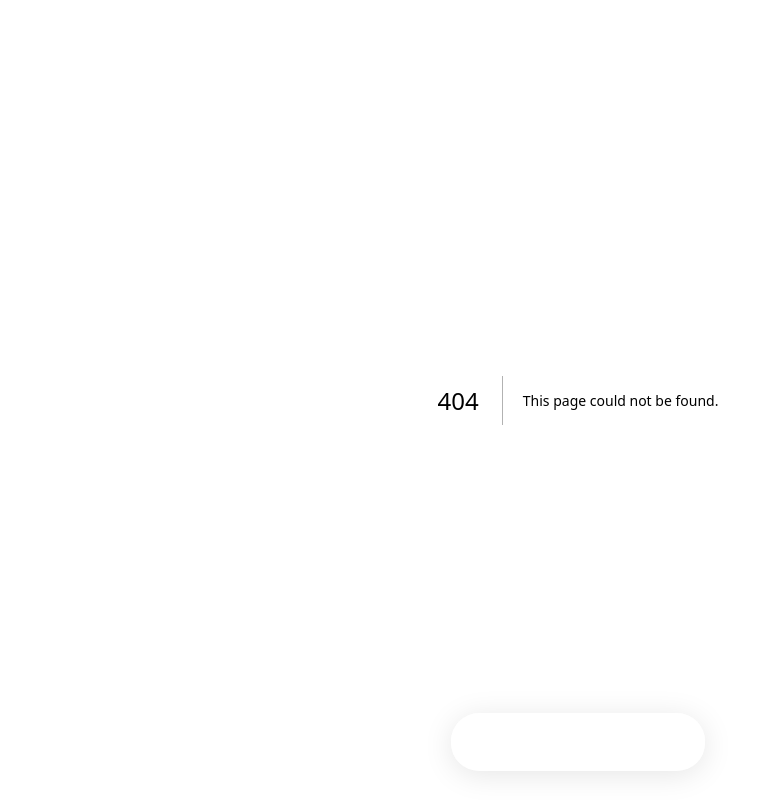
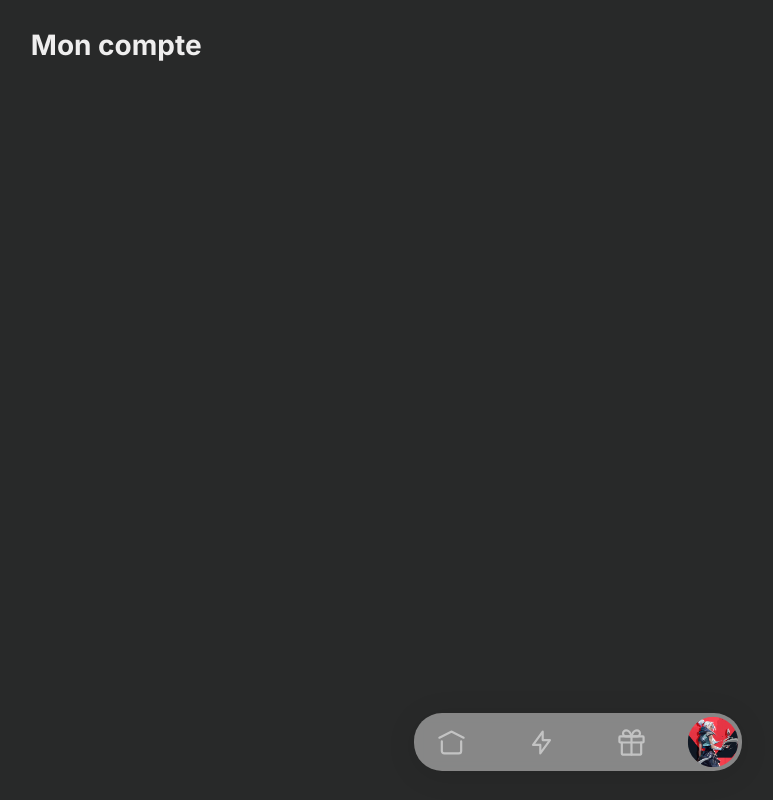
Before and after one commit to JaxV9/playimpact, a Next.js app: page /account in a window 1280 px wide. Before the commit this address had no page. Shown: the whole page, without its empty margins (62-835 px from the left). Built offline with nearby package versions, Linux system fonts and the light colour scheme.

Commit message:
feat: account page

```diff
--- /dev/null
+++ b/src/app/account/page.tsx
@@ -0,0 +1,15 @@
+import { Title } from "@/components/ui/title/title"
+
+
+const Account = () => {
+
+    return (
+        <>
+            <div className="accountContainer">
+                <Title titleProps={"Mon compte"} />
+            </div>
+        </>
+    )
+}
+
+export default Account
--- /dev/null
+++ b/src/app/account/style.css
@@ -0,0 +1,6 @@
+.accountContainer {
+    width: 90%;
+    margin-left: auto;
+    margin-right: auto;
+    margin-top: 28px;
+}
--- a/src/app/globals.css
+++ b/src/app/globals.css
@@ -2,6 +2,7 @@
 /* @import url('./login/style.css'); */
 @import url('./challenges/style.css');
 @import url('./rewards/style.css');
+@import url('./account/style.css');
 
 
 /* components */
--- a/src/components/navbar/navbar.tsx
+++ b/src/components/navbar/navbar.tsx
@@ -28,6 +28,9 @@ export const Navbar = () => {
                 <Link href="/rewards">
                     <div className={currentPath == "/rewards" ? "rewardsIcon focusNav": "rewardsIcon disabledNab"}></div>
                 </Link>
+                <Link href="/account">
+                    <div  style={{backgroundImage: "url(/assets/VALORANT.jpg"}} className={currentPath == "/account" ? "accountIcon focusAccountNav": "accountIcon disabledNab"}></div>
+                </Link>
             </div>
         </>
     )
--- a/src/components/navbar/style.css
+++ b/src/components/navbar/style.css
@@ -14,8 +14,12 @@
     backdrop-filter: blur(5px);
     -webkit-backdrop-filter: blur(5px);
     display: grid;
-    grid-template-columns: 1fr 1fr 1fr;
+    grid-template-columns: 1fr 1fr 1fr 1fr;
     gap: 32px;
+}
+
+.navBarContainer > a {
+    display: flex;
 }
 
 .homeIcon, .challengesIcon, .rewardsIcon {
@@ -27,6 +31,18 @@
     margin: auto;
     padding: 8px;
     border-radius: 28px;
+}
+
+.accountIcon {
+    width: 42px;
+    height: 42px;
+    background-size: cover;
+    background-position: center;
+    background-repeat: no-repeat;
+    border-radius: 50%;
+    background-color: red;
+    margin: auto;
+    margin-top: auto;
 }
 
 .homeIcon {
@@ -47,6 +63,17 @@
     scale: 1.2
 }
 
+.disabledAccountNav {
+    opacity: 0.8;
+    transition: all ease 0.2s;
+}
+
+.focusAccountNav {
+    opacity: 1;
+    transition: all ease 0.2s;
+    scale: 1.2;
+}
+
 .disabledNab {
     opacity: 0.5;
     transition: all ease 0.2s;
--- a/src/components/ui/carrousel/style.css
+++ b/src/components/ui/carrousel/style.css
@@ -7,6 +7,7 @@
     overflow-x: auto; /* Permet le défilement horizontal si le contenu déborde */
     scrollbar-width: thin; /* Optionnel: rend la barre de défilement plus fine */
     scrollbar-color: #888 #e0e0e0;
+    padding-bottom: 16px;
 }
 
 .pictureCarrousel {
```
Also changed, not shown: public/assets/VALORANT.jpg (added).
